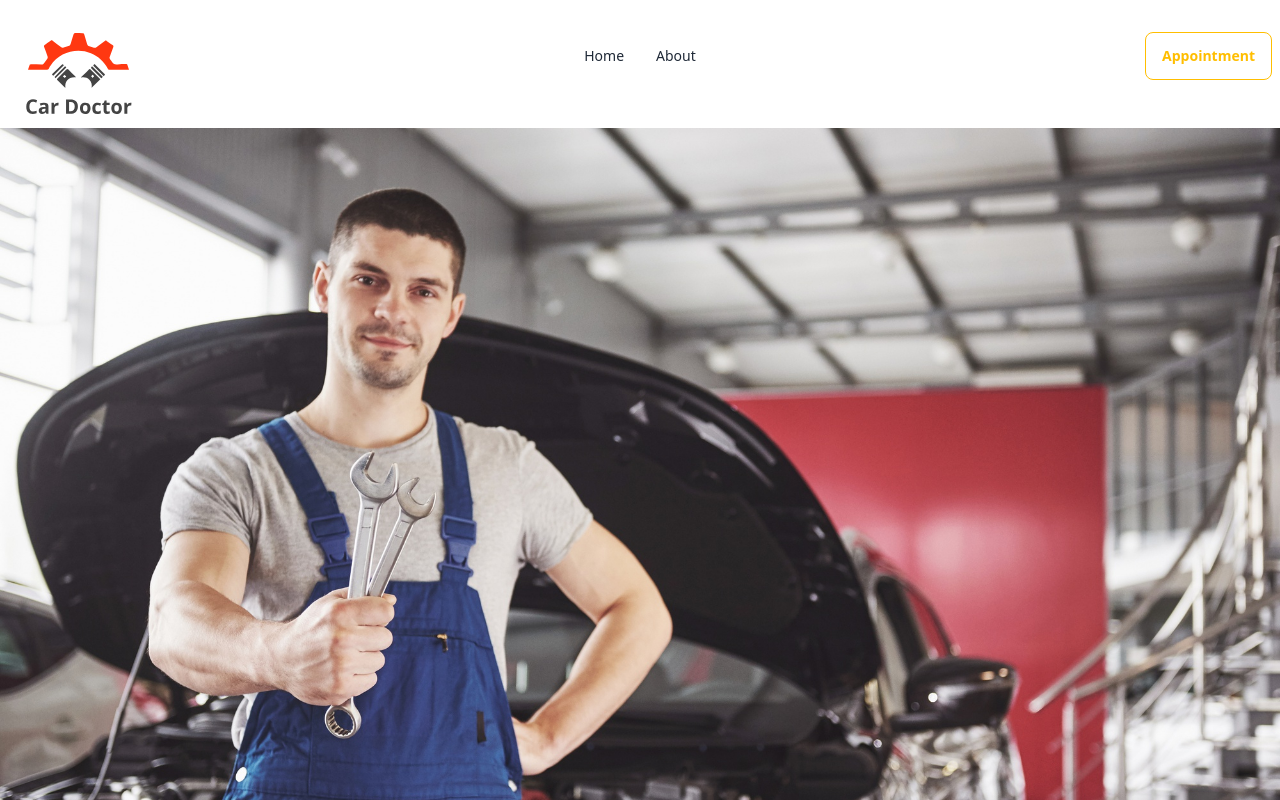
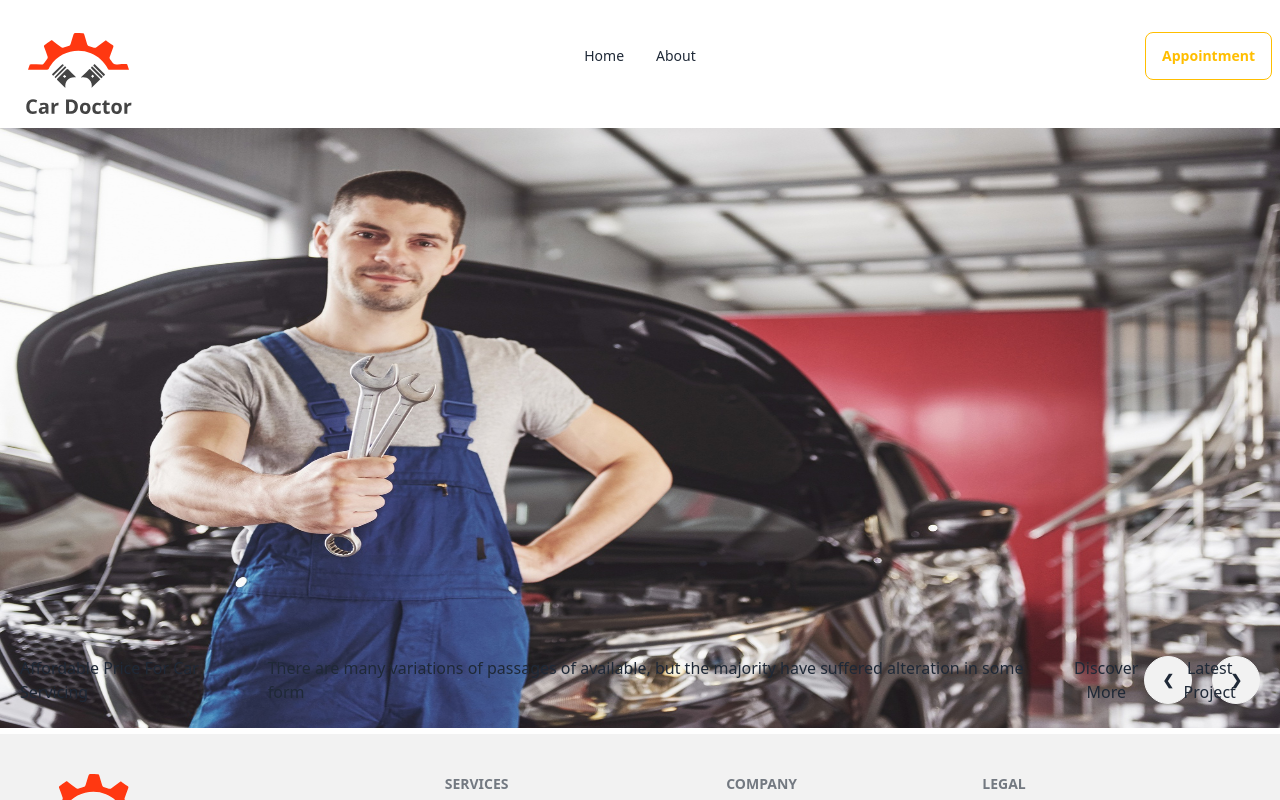
Before and after one commit to sifat26/Car-doctor-client, a React (Vite) app: page / in a window 1280 px wide. Shown: the top 800 px of the page. Built offline with nearby package versions, Linux system fonts and the light colour scheme.

Commit message:
Banner Design Updated

```diff
--- a/src/Pages/Home/Banner/Banner.jsx
+++ b/src/Pages/Home/Banner/Banner.jsx
@@ -6,7 +6,7 @@ import img5 from '../../../../assets/images/banner/5.jpg'
 import img6 from '../../../../assets/images/banner/6.jpg'
 const Banner = () => {
   return (
-    <div className="carousel w-full">
+    <div className="carousel w-full h-[600px]">
       <div id="slide1" className="carousel-item relative w-full">
         <img
           src={img1}
@@ -19,6 +19,13 @@ const Banner = () => {
           <a href="#slide2" className="btn btn-circle">
             ❯
           </a>
+        </div>
+        <div className="absolute flex justify-end transform -translate-y-1/2 left-5 right-5 bottom-0 ">
+          <h2>Affordable Price For Car Servicing</h2>
+          <p>There are many variations of passages of  available, but the majority have suffered alteration in some form</p>
+          <button>Discover More</button>
+          <button>Latest Project</button>
+
         </div>
       </div>
       <div id="slide2" className="carousel-item relative w-full">
```
